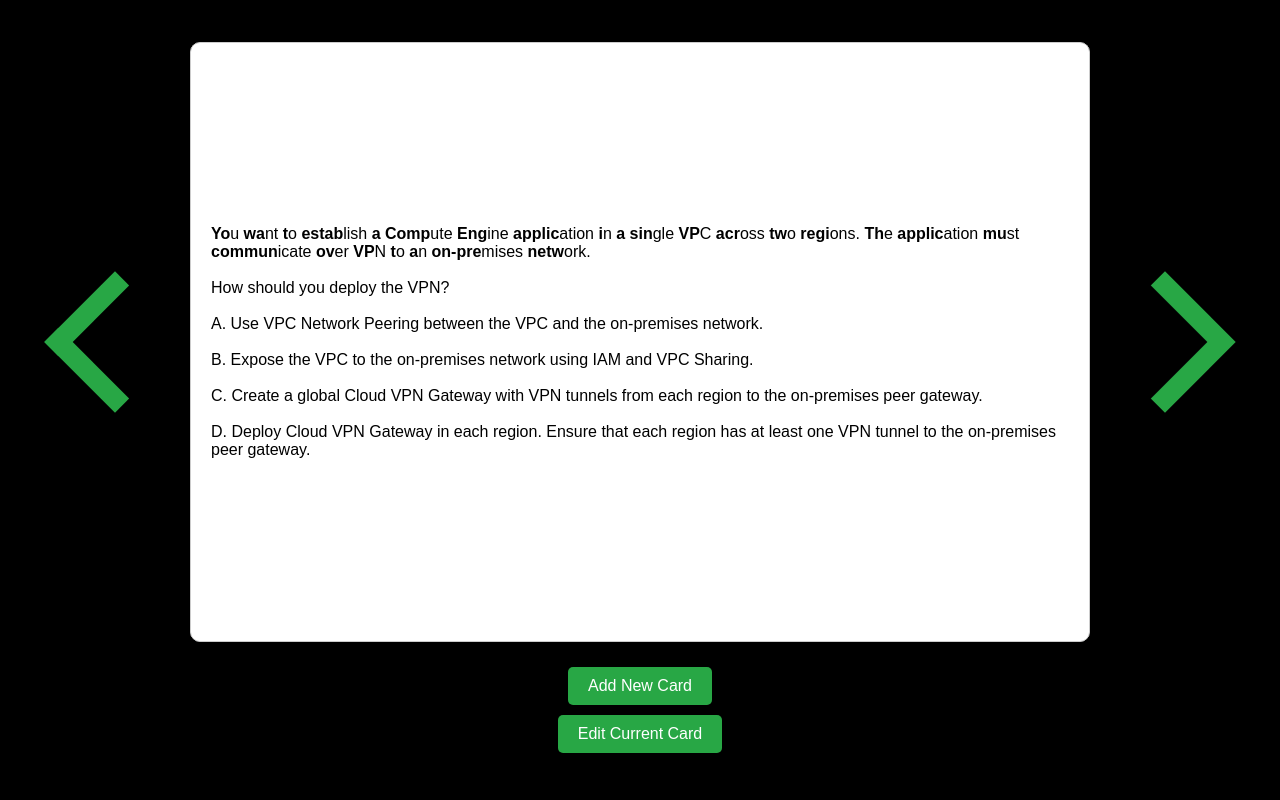
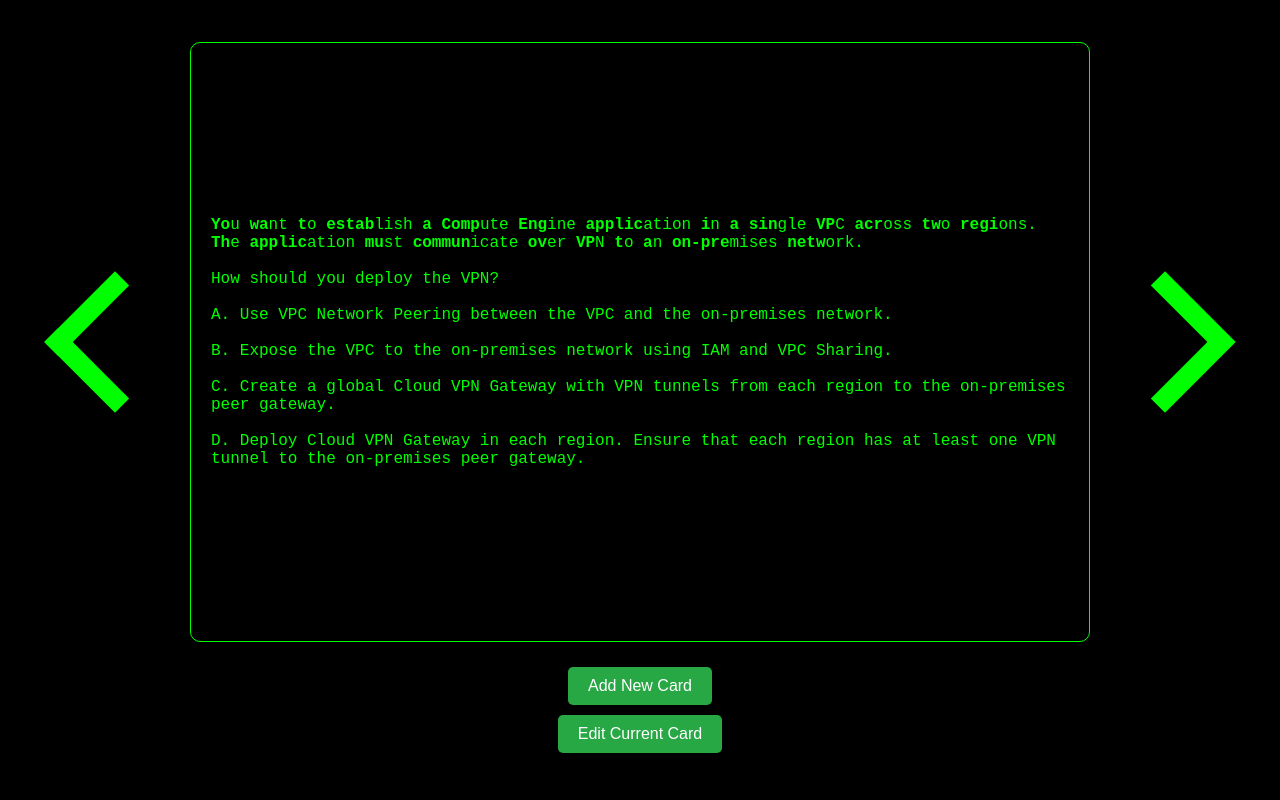
Before and after one commit to sephethus/flash-cards, a Flask app: page / in a window 1280 px wide. Run offline with Flask 2, Linux system fonts and the light colour scheme; data comes from the database, SQL or seed files in the repository.

Commit message:
appearance changed to a cool 80's look, VT323 available but does not support bionic text

```diff
--- a/static/style.css
+++ b/static/style.css
@@ -146,7 +146,11 @@ form div {
     border: 1px solid #ccc;
     border-radius: 10px;
     box-shadow: 0 4px 8px rgba(0, 0, 0, 0.1);
-    background-color: #fff;
+    background-color: #000000;
+    color: #00FF00; /* Green color */
+    /* font-family: 'VT323', monospace; /* Apply VT323 font (does not support bionic text) */
+    font-family: 'Courier New', Courier, monospace;
+    border: 1px solid #00FF00;
     padding: 20px;
     box-sizing: border-box;
 }
@@ -196,7 +200,7 @@ form div {
 .nav-buttons .next:before {
     content: '';
     display: inline-block;
-    border: solid #28a745;
+    border: solid #00FF00;
     border-width: 0 20px 20px 0;
     padding: 40px;
     transform: rotate(135deg);
@@ -223,7 +227,7 @@ form div {
 }
 
 .add-button:hover, .edit-button:hover {
-    background-color: #218838;
+    background-color: #00FF00;
 }
 
 .modal {
--- a/templates/index.html
+++ b/templates/index.html
@@ -5,6 +5,8 @@
     <meta name="viewport" content="width=device-width, initial-scale=1.0">
     <title>Flashcards</title>
     <link rel="stylesheet" href="{{ url_for('static', filename='style.css') }}">
+    <link href="https://fonts.googleapis.com/css2?family=VT323&display=swap" rel="stylesheet">
+
 </head>
 <body>
     <div class="container">
```
